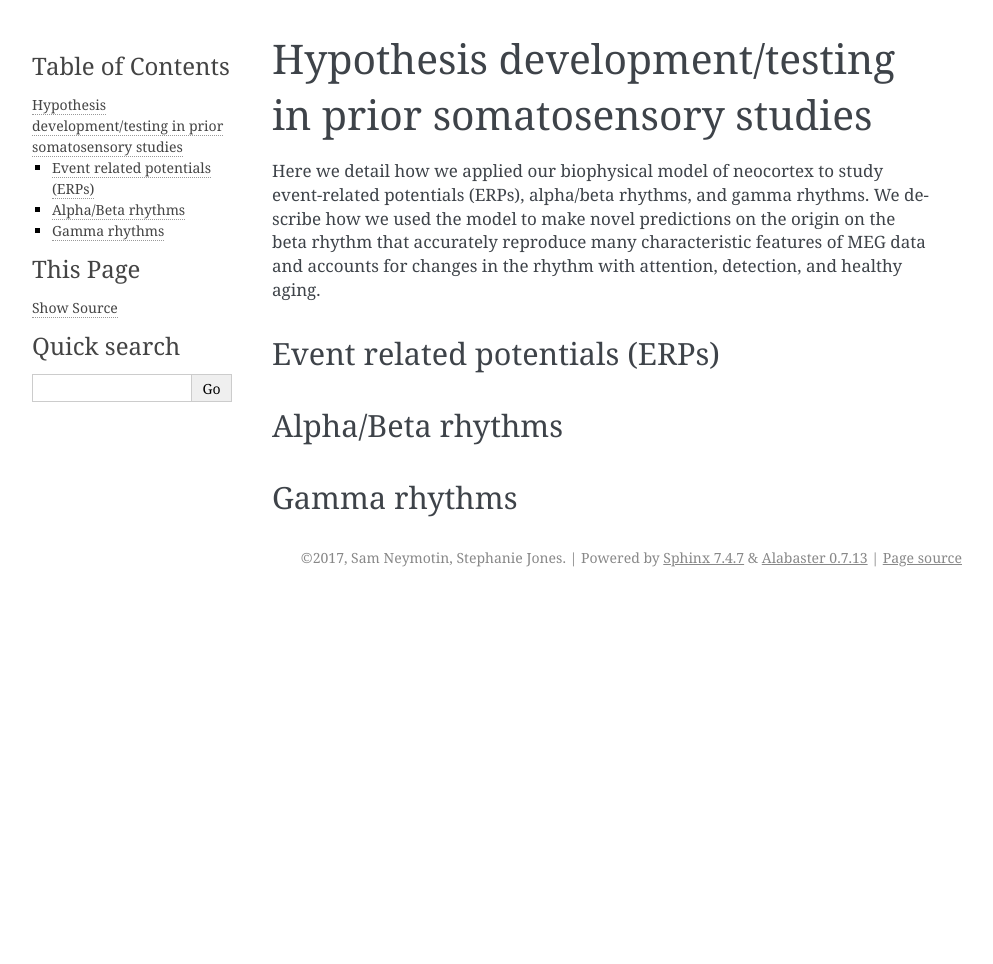
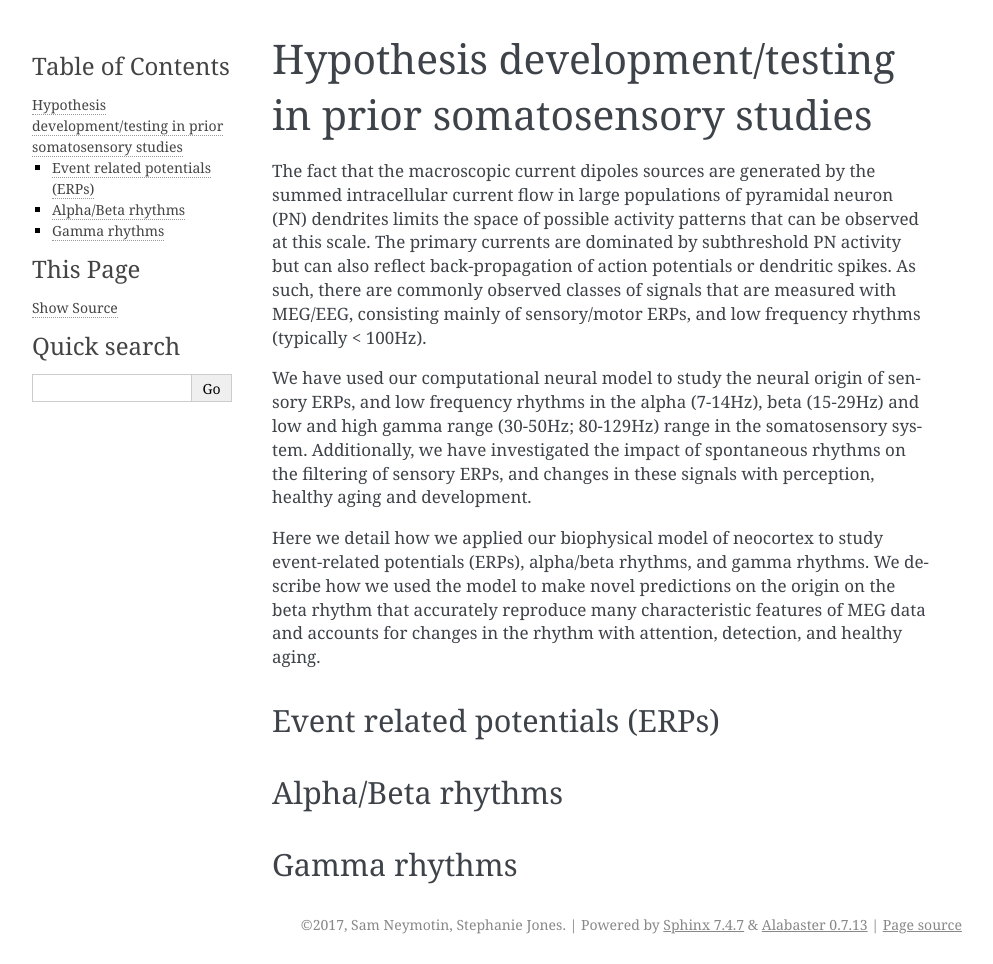
Before and after one commit to jonescompneurolab/hnn, a Sphinx documentation site: the page built from doc/priorstudies.rst, in a window 1280 px wide. Shown: the whole page, without its empty margins (148-1141 px from the left). Built offline with Sphinx 7.4.7, drawn with Linux system fonts in a browser that asks for light colours; before the commit the page ends 900 px from its top, so only the background shows below that.

```diff
--- a/doc/priorstudies.rst
+++ b/doc/priorstudies.rst
@@ -1,8 +1,20 @@
 Hypothesis development/testing in prior somatosensory studies
 =============================================================
 
-Here we detail
-how we applied our biophysical model of neocortex to study event-related potentials (ERPs),
+The fact that the macroscopic current dipoles sources are generated by the summed intracellular
+current flow in large populations of pyramidal neuron (PN) dendrites limits the space of possible
+activity patterns that can be observed at this scale. The primary currents are dominated by
+subthreshold PN activity but can also reflect back-propagation of action potentials or dendritic
+spikes. As such, there are commonly observed classes of signals that are measured with MEG/EEG,
+consisting mainly of sensory/motor ERPs, and low frequency rhythms (typically < 100Hz).
+
+We have used our computational neural model to study the neural origin of sensory ERPs, and low
+frequency rhythms in the alpha (7-14Hz), beta (15-29Hz) and low and high gamma range (30-50Hz;
+80-129Hz) range in the somatosensory system. Additionally, we have investigated the impact of
+spontaneous rhythms on the filtering of sensory ERPs, and changes in these signals with
+perception, healthy aging and development.
+
+Here we detail how we applied our biophysical model of neocortex to study event-related potentials (ERPs),
 alpha/beta rhythms, and gamma rhythms.  We describe how we used the model to make novel predictions
 on the origin on the beta rhythm that accurately reproduce many characteristic features of MEG data
 and accounts for changes in the rhythm with attention, detection, and healthy aging.
```
Also changed, not shown: doc/model.rst (+63 -6 lines).
